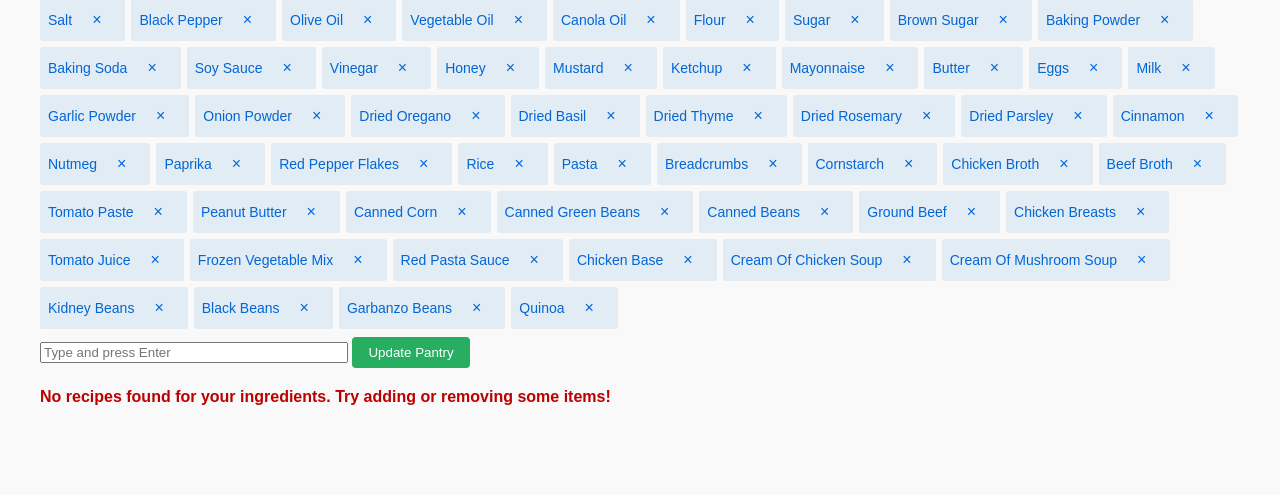
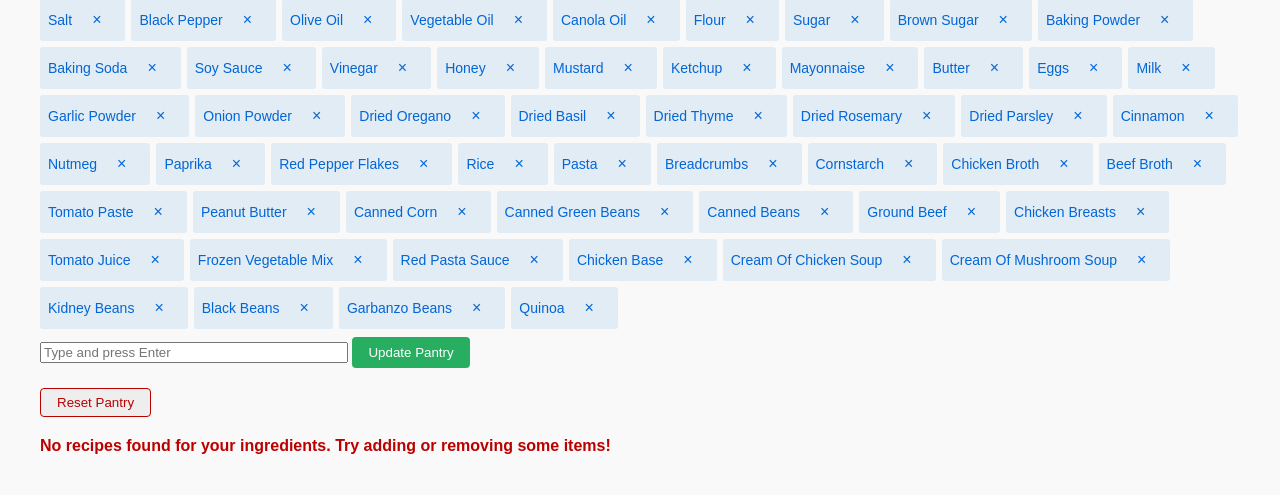
Before and after one commit to bluebart24/Pantry, a Flask app: page / in a window 1280 px wide. Shown: the part 557-1052 px from the top of the page. Before the commit the page ends 962 px from the top, so only its background shows below. Run offline with Flask 3, Linux system fonts and the light colour scheme.

Commit message:
Add Reset Pantry button and route

```diff
--- a/app.py
+++ b/app.py
@@ -57,6 +57,11 @@ def load_profile():
     profiles = get_profiles()
     if profile_name in profiles:
         session['pantry'] = profiles[profile_name].copy()
+    return redirect(url_for('index'))
+
+@app.route('/reset_pantry', methods=['POST'])
+def reset_pantry():
+    session['pantry'] = DEFAULT_PANTRY.copy()
     return redirect(url_for('index'))
 
 @app.route('/', methods=['GET', 'POST'])
--- a/templates/index.html
+++ b/templates/index.html
@@ -89,6 +89,9 @@
         <input type="text" id="pantry-input" placeholder="Type and press Enter" style="width: 300px;">
         <input type="hidden" id="pantry_items" name="pantry_items">
         <button type="submit">Update Pantry</button>
+    </form>
+    <form method="post" action="/reset_pantry" style="margin-top:10px;">
+        <button type="submit" style="background:#eee;color:#b00;border:1px solid #b00;padding:6px 16px;border-radius:4px;">Reset Pantry</button>
     </form>
     <div id="loading-spinner" class="spinner" style="display:none;"></div>
     <script>
```
